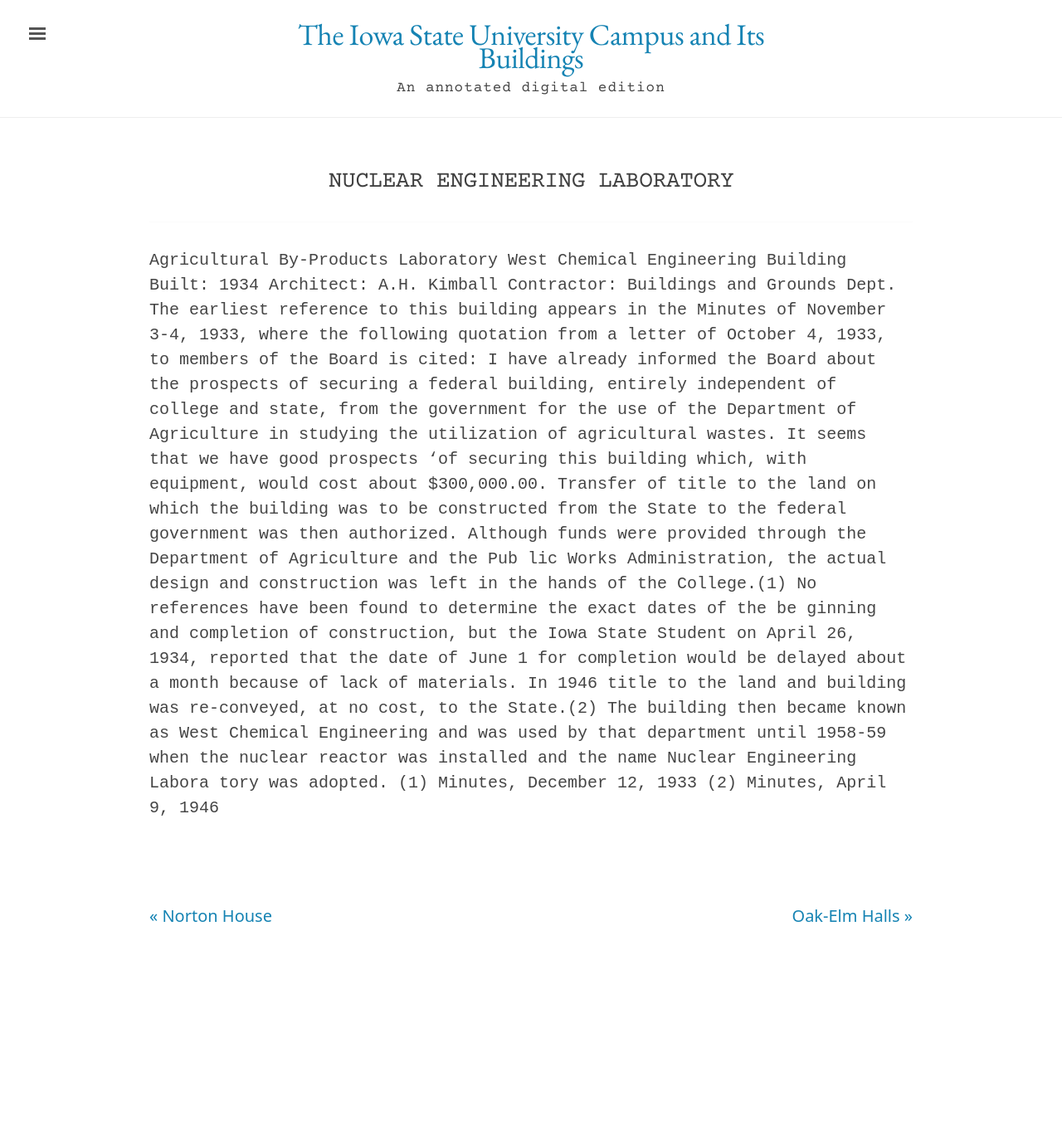
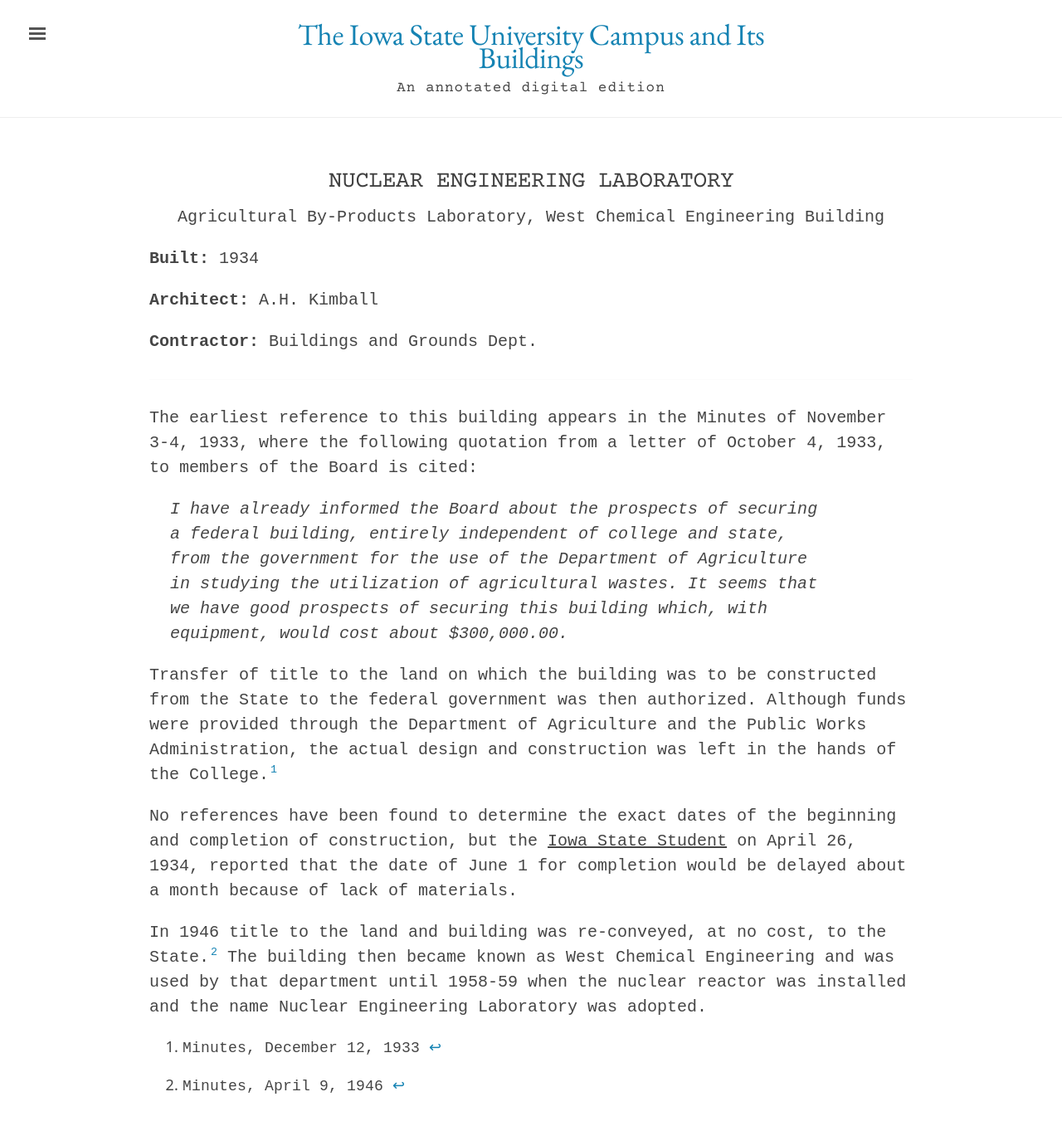
Before and after one commit to emanderson811/day-edition, a Jekyll site: the page built from _texts/buildings/155day-nuclear-engineering-lab.md, in a window 1280 px wide and 1400 px high. Shown: the top 1357 px of the window at 83% size. Built offline with Jekyll 4.4.1, drawn with Linux system fonts in a browser that asks for light colours.

Commit message:
Update 155day-nuclear-engineering-lab.md

```diff
--- a/_texts/buildings/155day-nuclear-engineering-lab.md
+++ b/_texts/buildings/155day-nuclear-engineering-lab.md
@@ -2,10 +2,12 @@
 layout: building
 title: "Nuclear Engineering Laboratory"
 alternative_name:
-built:
+  - "Agricultural By-Products Laboratory"
+  - "West Chemical Engineering Building"
+built: "1934"
 addition:
-architect:
-contractor:
+architect: "A.H. Kimball"
+contractor: "Buildings and Grounds Dept."
 razed:
 author:
 rights: Public Domain
@@ -14,12 +16,16 @@
 ---
 ---
 
-Agricultural By-Products Laboratory
-West Chemical Engineering Building
-Built: 1934 Architect: A.H. Kimball Contractor: Buildings and Grounds Dept.
 The earliest reference to this building appears in the Minutes of November 3-4, 1933, where the following quotation from a letter of October 4, 1933, to members of the Board is cited:
-I have already informed the Board about the prospects of securing a federal building, entirely independent of college and state, from the government for the use of the Department of Agriculture in studying the utilization of agricultural wastes. It seems that we have good prospects 'of securing this building which, with equipment, would cost about $300,000.00.
-Transfer of title to the land on which the building was to be constructed from the State to the federal government was then authorized. Although funds were provided through the Department of Agriculture and the Pub lic Works Administration, the actual design and construction was left in the hands of the College.(1)
-No references have been found to determine the exact dates of the be ginning and completion of construction, but the Iowa State Student on April 26, 1934, reported that the date of June 1 for completion would be delayed about a month because of lack of materials.
-In 1946 title to the land and building was re-conveyed, at no cost, to the State.(2) The building then became known as West Chemical Engineering and was used by that department until 1958-59 when the nuclear reactor was installed and the name Nuclear Engineering Labora tory was adopted.
-(1) Minutes, December 12, 1933 (2) Minutes, April 9, 1946
+
+>I have already informed the Board about the prospects of securing a federal building, entirely independent of college and state, from the government for the use of the Department of Agriculture in studying the utilization of agricultural wastes. It seems that we have good prospects of securing this building which, with equipment, would cost about $300,000.00.
+
+Transfer of title to the land on which the building was to be constructed from the State to the federal government was then authorized. Although funds were provided through the Department of Agriculture and the Public Works Administration, the actual design and construction was left in the hands of the College.[^fn1]
+
+No references have been found to determine the exact dates of the beginning and completion of construction, but the <u>Iowa State Student</u> on April 26, 1934, reported that the date of June 1 for completion would be delayed about a month because of lack of materials.
+
+In 1946 title to the land and building was re-conveyed, at no cost, to the State.[^fn2] The building then became known as West Chemical Engineering and was used by that department until 1958-59 when the nuclear reactor was installed and the name Nuclear Engineering Laboratory was adopted.
+
+[^fn1]: Minutes, December 12, 1933
+
+[^fn2]: Minutes, April 9, 1946
```
